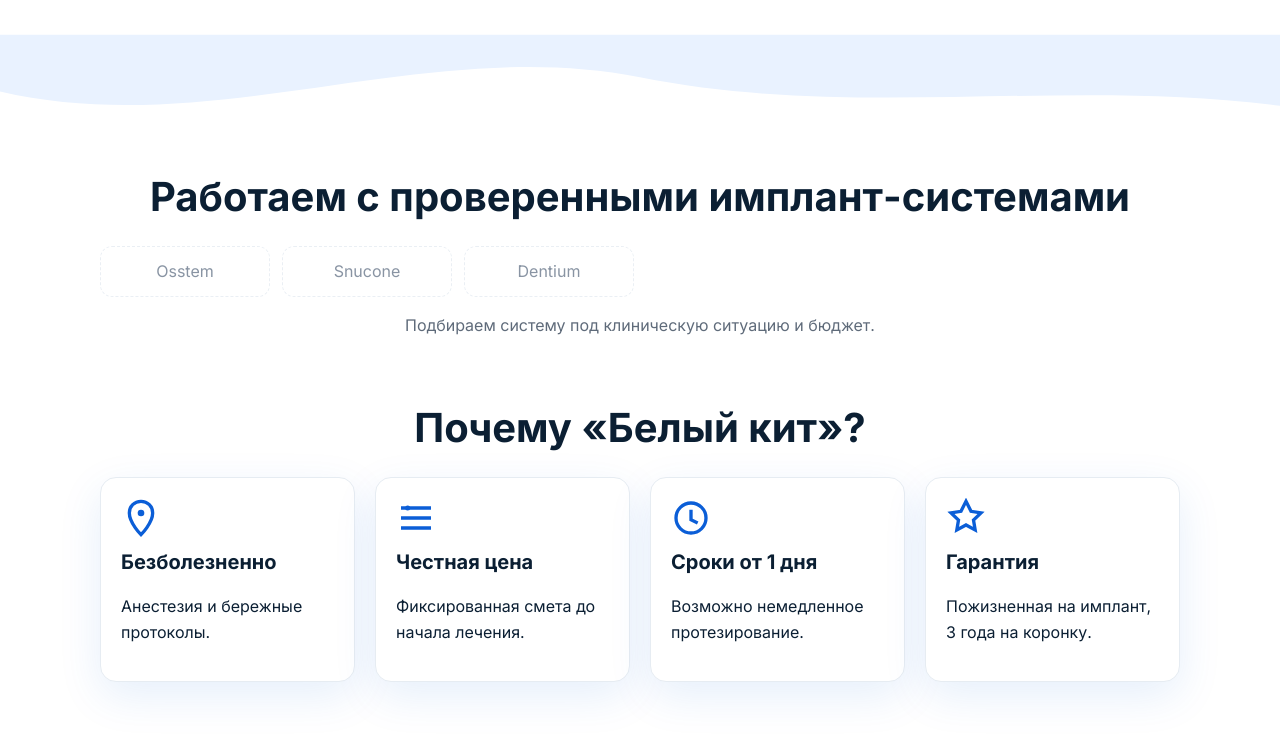
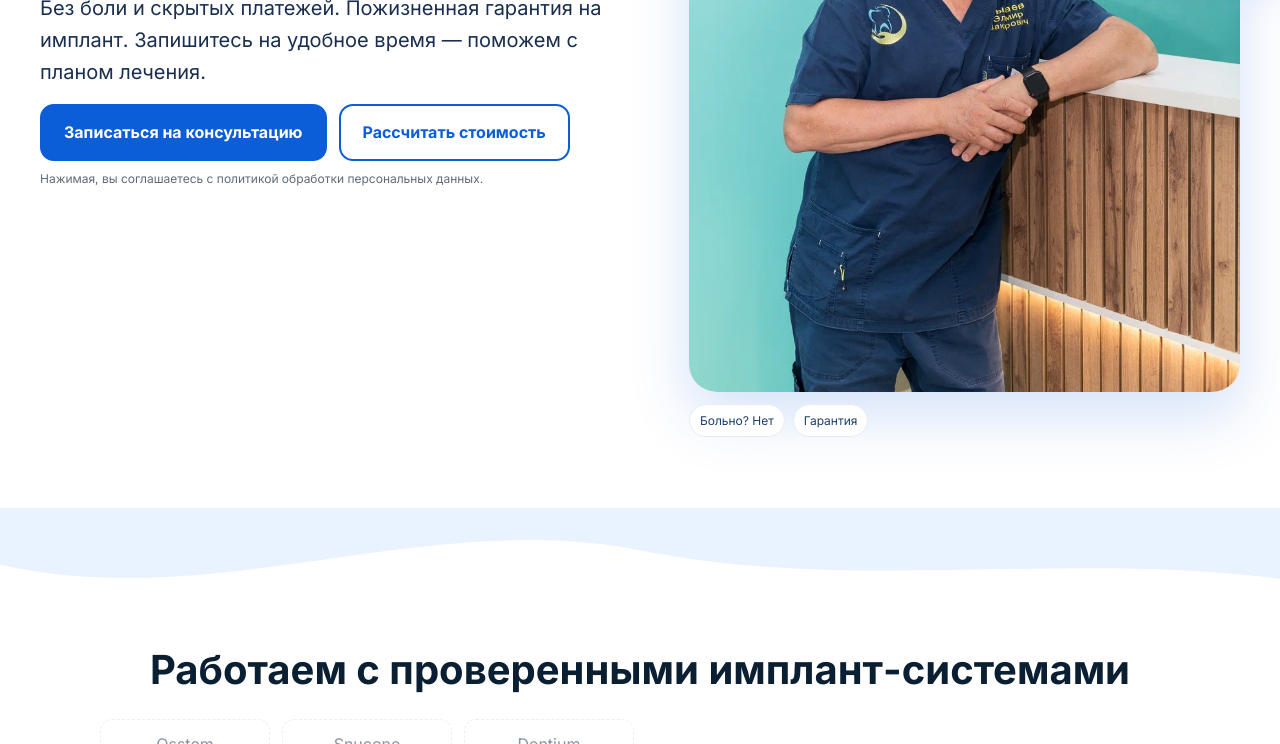
Before and after one commit to paywithability255-maker/sait.github.io, a plain HTML site: page index.html in a window 1280 px wide. Shown: the part 584-1328 px from the top of the page. Drawn offline with Linux system fonts and the light colour scheme.

Commit message:
Update index.html

```diff
--- a/index.html
+++ b/index.html
@@ -104,7 +104,7 @@
           <!-- ФОТО КОНКРЕТНОГО ВРАЧА ДЛЯ HERO -->
           <img class="hero__photo"
                alt="Ведущий врач клиники «Белый кит»"
-               src="https://downloader.disk.yandex.ru/preview/3975ce771c6679abe28f664a32d0aa3da57bfdcf996b3c8c189e6b5f3f482c80/68a22ca4/2oOtyrmgamw_6U-9pOO3gvV98X6oq3Ry_CDtRZLCd4TGiV_fAWFh3RDpz2h7NJ5AV4WnIX9dvfP-ijpQwjYr1g%3D%3D?uid=0&filename=DSC_9945.jpg&disposition=inline&hash=&limit=0&content_type=image%2Fjpeg&owner_uid=0&tknv=v3&size=2048x2048" /> <!-- TODO: заменить на прямую ссылку изображения -->
+               src="rysayev.jpg" /> <!-- TODO: заменить на прямую ссылку изображения -->
           <div class="chips" aria-hidden="true">
             <span class="chip">Больно? Нет</span>
 
```
